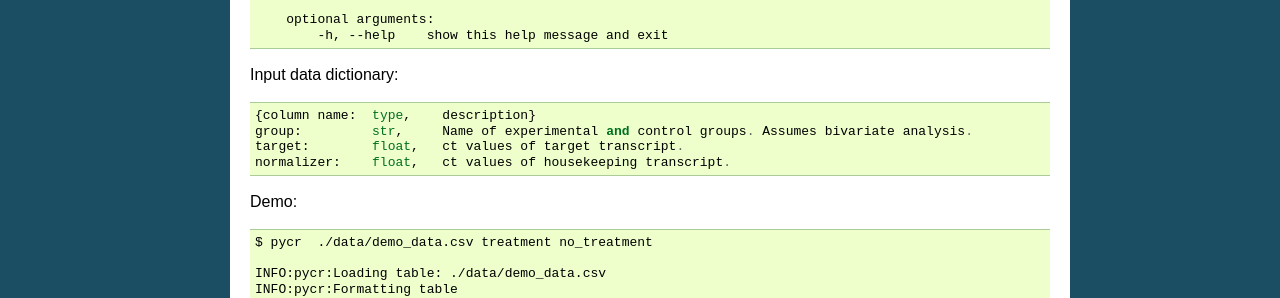
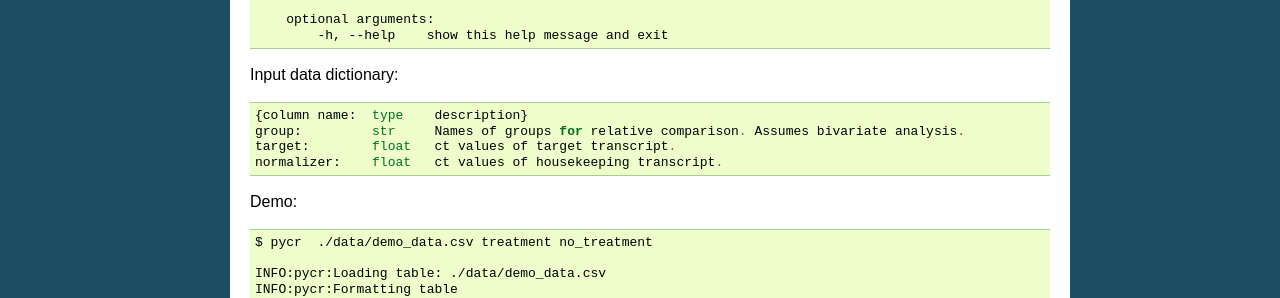
Before and after one commit to patrickmlong/pycr, a Sphinx documentation site: the page built from docs/index.rst, in a window 1280 px wide. Shown: the part 401-699 px from the top of the page. Built offline with Sphinx 7.4.7, drawn with Linux system fonts in a browser that asks for light colours.

Commit message:
Update index.rst

```diff
--- a/docs/index.rst
+++ b/docs/index.rst
@@ -24,10 +24,10 @@ Running pycr::
 
 Input data dictionary::
 
-    {column name:  type,    description}
-    group:         str,     Name of experimental and control groups. Assumes bivariate analysis.
-    target:        float,   ct values of target transcript.
-    normalizer:    float,   ct values of housekeeping transcript.
+    {column name:  type    description}
+    group:         str     Names of groups for relative comparison. Assumes bivariate analysis.
+    target:        float   ct values of target transcript.
+    normalizer:    float   ct values of housekeeping transcript.
 
 
 Demo::
```
